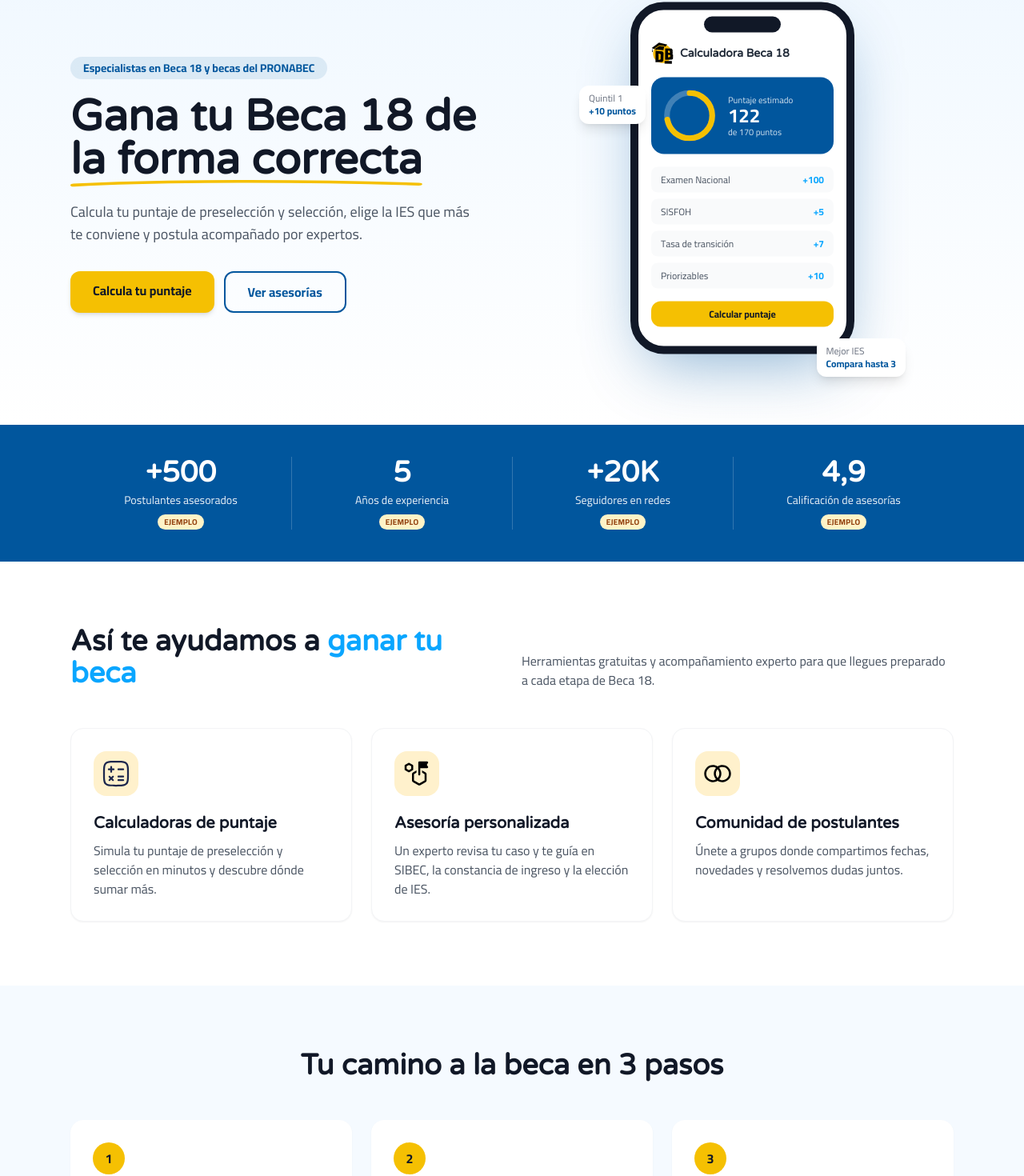
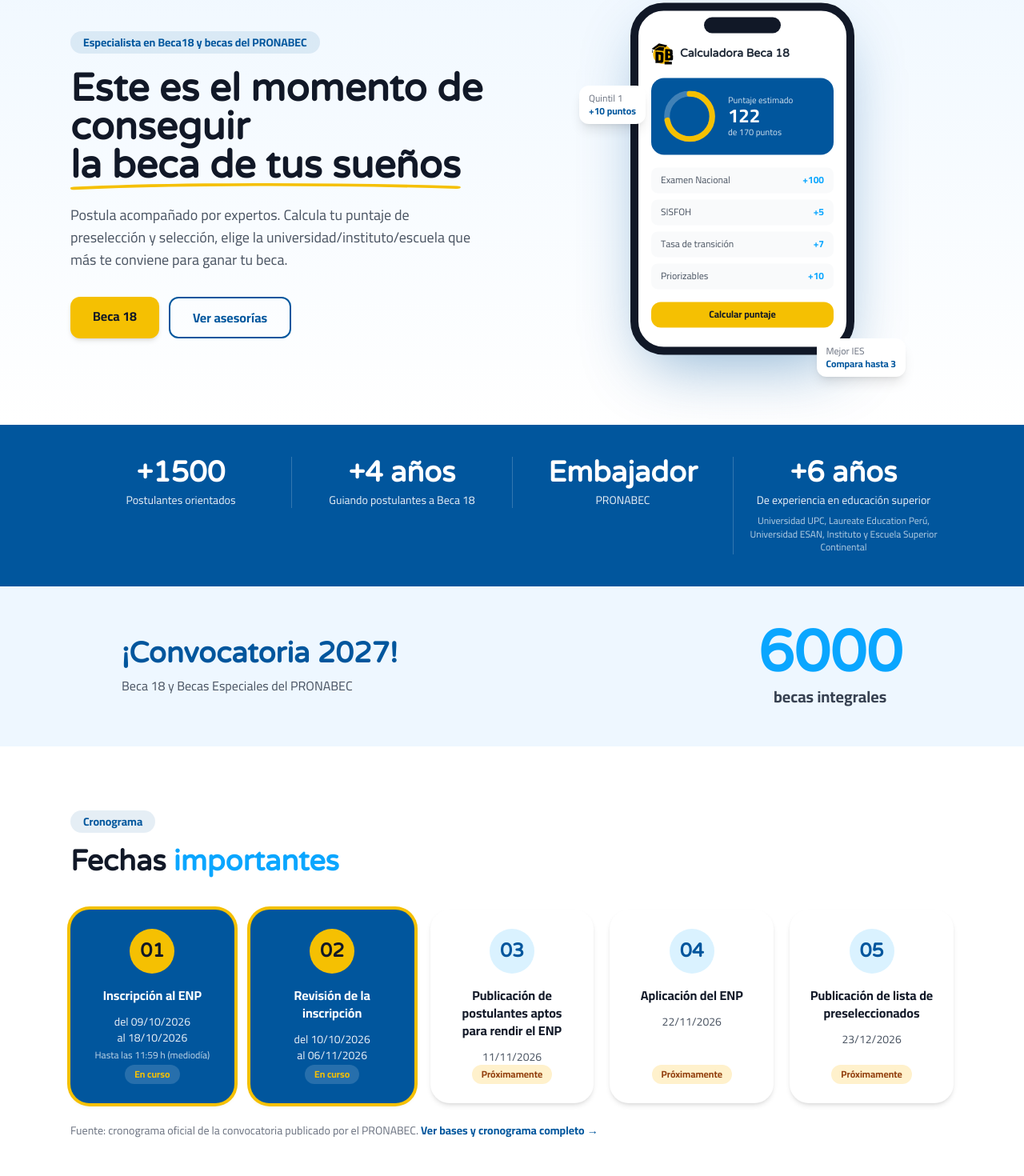
Before and after one commit to daevrusse/DavidBecas, a React (Vite) app: page / in a window 1280 px wide. Shown: the part 133-1603 px from the top of the page at 80% size. Built offline with nearby package versions, Linux system fonts and the light colour scheme.

Commit message:
Home: nuevos textos, botón Beca 18, cifras reales, convocatoria 2027 y cronograma

```diff
--- a/index.html
+++ b/index.html
@@ -3,7 +3,7 @@
   <head>
     <meta charset="UTF-8" />
     <meta name="viewport" content="width=device-width, initial-scale=1.0">
-    <title>DDavidBecas | especialista en Beca18 y becas del PRONABEC</title>
+    <title>DavidBecas | especialista en Beca18 y becas del PRONABEC</title>
     <meta name="description" content="Especialistas en Beca18 y becas del PRONABEC">
     <meta name="keywords" content="Becas, Beca18, Asesoria en Beca18">
     <meta name="author" content="DavidBecas">
--- a/src/components/LandingPage.jsx
+++ b/src/components/LandingPage.jsx
@@ -1,7 +1,7 @@
 import Hero from './landing/Hero'
 import StatsBand from './landing/StatsBand'
-import Benefits from './landing/Benefits'
-import Steps from './landing/Steps'
+import Convocatoria from './landing/Convocatoria'
+import Cronograma from './landing/Cronograma'
 import Testimonials from './landing/Testimonials'
 import Faq from './landing/Faq'
 import CtaBanner from './landing/CtaBanner'
@@ -13,8 +13,8 @@
     <main className="font-cairo">
       <Hero />
       <StatsBand />
-      <Benefits />
-      <Steps />
+      <Convocatoria />
+      <Cronograma />
 
       {/* Planes de servicio (id="servicios") */}
       <Planes />
--- /dev/null
+++ b/src/components/landing/Convocatoria.jsx
@@ -0,0 +1,41 @@
+import { useEffect, useRef, useState } from 'react'
+import { animate, useInView } from 'motion/react'
+import { convocatoria } from '../../data/landing'
+
+// Contador animado: sube hasta el número de becas cuando entra en pantalla.
+function Contador({ hasta, desde = 1000, duracion = 2 }) {
+  const ref = useRef(null)
+  const visible = useInView(ref, { once: true, margin: '-40px' })
+  const [valor, setValor] = useState(desde)
+
+  useEffect(() => {
+    if (!visible) return
+    const controls = animate(desde, hasta, {
+      duration: duracion,
+      ease: 'easeOut',
+      onUpdate: (v) => setValor(Math.round(v)),
+    })
+    return () => controls.stop()
+  }, [visible, desde, hasta, duracion])
+
+  return <span ref={ref}>{valor}</span>
+}
+
+export default function Convocatoria() {
+  return (
+    <section className="bg-[#EEF7FF]">
+      <div className="mx-auto flex max-w-5xl flex-col items-center justify-between gap-6 px-6 py-12 text-center md:flex-row md:text-left">
+        <div>
+          <h2 className="font-varela-round text-3xl font-bold text-[#01569D] sm:text-4xl">{convocatoria.titulo}</h2>
+          <p className="mt-2 text-gray-600">Beca 18 y Becas Especiales del PRONABEC</p>
+        </div>
+        <div className="text-center">
+          <p className="font-varela-round text-6xl font-bold leading-none text-[#0AA6FF] sm:text-7xl">
+            <Contador hasta={convocatoria.becas} />
+          </p>
+          <p className="mt-1 text-xl font-semibold text-gray-700">{convocatoria.etiqueta}</p>
+        </div>
+      </div>
+    </section>
+  )
+}
--- /dev/null
+++ b/src/components/landing/Cronograma.jsx
@@ -0,0 +1,78 @@
+import { cronograma, convocatoria } from '../../data/landing'
+import Reveal from './Reveal'
+
+// '2026-10-09' -> '09/10/2026'
+const fmt = (iso) => iso.split('-').reverse().join('/')
+
+// Fecha de hoy en Perú, en formato AAAA-MM-DD (comparable como texto)
+const hoyLima = () =>
+  new Intl.DateTimeFormat('en-CA', { timeZone: 'America/Lima' }).format(new Date())
+
+function estado({ inicio, fin }, hoy) {
+  const final = fin || inicio
+  if (hoy > final) return 'finalizado'
+  if (hoy >= inicio) return 'en-curso'
+  return 'proximo'
+}
+
+const ETIQUETA = {
+  finalizado: { texto: 'Finalizado', cls: 'bg-gray-100 text-gray-500' },
+  'en-curso': { texto: 'En curso', cls: 'bg-emerald-100 text-emerald-700' },
+  proximo: { texto: 'Próximamente', cls: 'bg-[#FFF1CC] text-amber-800' },
+}
+
+export default function Cronograma() {
+  const hoy = hoyLima()
+
+  return (
+    <section id="cronograma" className="mx-auto max-w-6xl px-6 py-20 text-left">
+      <Reveal>
+        <span className="inline-block rounded-full bg-[#01569D]/10 px-4 py-1 text-sm font-semibold text-[#01569D]">
+          Cronograma
+        </span>
+        <h2 className="mt-4 font-varela-round text-3xl font-bold text-gray-900 sm:text-4xl">
+          Fechas <span className="text-[#0AA6FF]">importantes</span>
+        </h2>
+      </Reveal>
+
+      <ol className="mt-10 grid gap-5 sm:grid-cols-2 lg:grid-cols-5">
+        {cronograma.map((e, i) => {
+          const est = estado(e, hoy)
+          const activo = est === 'en-curso'
+          return (
+            <Reveal key={e.titulo} delay={i * 0.08}>
+              <li
+                className={`flex h-full flex-col items-center rounded-3xl p-6 text-center shadow-md transition hover:-translate-y-1 ${
+                  activo ? 'bg-[#01569D] text-white ring-4 ring-[#F5C002]' : 'bg-white text-gray-900'
+                } ${est === 'finalizado' ? 'opacity-70' : ''}`}
+              >
+                <span
+                  className={`flex h-14 w-14 items-center justify-center rounded-full font-varela-round text-2xl font-bold ${
+                    activo ? 'bg-[#F5C002] text-gray-900' : 'bg-[#0AA6FF]/15 text-[#01569D]'
+                  }`}
+                >
+                  {String(i + 1).padStart(2, '0')}
+                </span>
+                <h3 className="mt-4 font-bold leading-snug">{e.titulo}</h3>
+                <p className={`mt-3 text-sm ${activo ? 'text-white/90' : 'text-gray-600'}`}>
+                  {e.fin ? <>del {fmt(e.inicio)}<br />al {fmt(e.fin)}</> : fmt(e.inicio)}
+                </p>
+                {e.nota && <p className={`mt-1 text-xs ${activo ? 'text-white/75' : 'text-gray-500'}`}>{e.nota}</p>}
+                <span className={`mt-auto inline-block rounded-full px-3 py-1 pt-1 text-xs font-bold ${activo ? 'mt-4 bg-white/15 text-[#F5C002]' : `mt-4 ${ETIQUETA[est].cls}`}`}>
+                  {ETIQUETA[est].texto}
+                </span>
+              </li>
+            </Reveal>
+          )
+        })}
+      </ol>
+
+      <p className="mt-6 text-sm text-gray-500">
+        Fuente: cronograma oficial de la convocatoria publicado por el PRONABEC.{' '}
+        <a href={convocatoria.fuente} target="_blank" rel="noopener noreferrer" className="font-semibold text-[#01569D] hover:underline">
+          Ver bases y cronograma completo →
+        </a>
+      </p>
+    </section>
+  )
+}
--- a/src/components/landing/Hero.jsx
+++ b/src/components/landing/Hero.jsx
@@ -1,4 +1,3 @@
-import { Link } from 'react-router-dom'
 import { motion } from 'motion/react'
 import PhoneMockup from './PhoneMockup'
 
@@ -12,13 +11,13 @@
           transition={{ duration: 0.7, ease: 'easeOut' }}
         >
           <span className="inline-block rounded-full bg-[#01569D]/10 px-4 py-1 text-sm font-semibold text-[#01569D]">
-            Especialistas en Beca 18 y becas del PRONABEC
+            Especialista en Beca18 y becas del PRONABEC
           </span>
 
-          <h1 className="mt-5 font-varela-round text-4xl font-bold leading-tight text-gray-900 sm:text-5xl xl:text-[3.4rem]">
-            Gana tu Beca 18 de{' '}
-            <span className="relative inline-block whitespace-nowrap">
-              la forma correcta
+          <h1 className="mt-5 font-varela-round text-4xl font-bold leading-tight text-gray-900 sm:text-5xl">
+            Este es el momento de conseguir{' '}
+            <span className="relative inline-block sm:whitespace-nowrap">
+              la beca de tus sueños
               {/* Subrayado dibujado a mano */}
               <svg
                 viewBox="0 0 300 20" preserveAspectRatio="none" aria-hidden="true"
@@ -36,17 +35,18 @@
           </h1>
 
           <p className="mt-6 max-w-lg text-lg text-gray-600">
-            Calcula tu puntaje de preselección y selección, elige la IES que más te conviene
-            y postula acompañado por expertos.
+            Postula acompañado por expertos. Calcula tu puntaje de preselección y selección,
+            elige la universidad/instituto/escuela que más te conviene para ganar tu beca.
           </p>
 
           <div className="mt-8 flex flex-col gap-3 sm:flex-row">
-            <Link
-              to="/preseleccion"
+            <a
+              href="https://www.pronabec.gob.pe/beca-18/"
+              target="_blank" rel="noopener noreferrer"
               className="rounded-xl bg-[#F5C002] px-7 py-3 text-center font-bold text-gray-900 shadow-md transition hover:-translate-y-0.5 hover:bg-[#e0b000]"
             >
-              Calcula tu puntaje
-            </Link>
+              Beca 18
+            </a>
             <a
               href="#servicios"
               className="rounded-xl border-2 border-[#01569D] px-7 py-3 text-center font-bold text-[#01569D] transition hover:bg-[#01569D] hover:text-white"
--- a/src/components/landing/StatsBand.jsx
+++ b/src/components/landing/StatsBand.jsx
@@ -5,12 +5,13 @@
 export default function StatsBand() {
   return (
     <section className="bg-[#01569D] text-white">
-      <div className="mx-auto grid max-w-6xl grid-cols-2 gap-y-8 px-6 py-10 md:grid-cols-4 md:divide-x md:divide-white/20">
+      <div className="mx-auto grid max-w-6xl grid-cols-2 gap-y-8 px-6 py-10 md:grid-cols-4 md:items-start md:divide-x md:divide-white/20">
         {stats.map((s, i) => (
           <Reveal key={s.etiqueta} delay={i * 0.1} className="flex flex-col items-center px-4 text-center">
-            <span className="font-varela-round text-4xl font-bold">{s.valor}</span>
+            <span className="font-varela-round text-3xl font-bold sm:text-4xl">{s.valor}</span>
             <span className="mt-1 text-sm opacity-90">{s.etiqueta}</span>
-            <EjemploTag show={s.ejemplo} className="mt-2" />
+            {s.detalle && <span className="mt-2 max-w-[16rem] text-xs leading-snug opacity-70">{s.detalle}</span>}
+            <EjemploTag show={!!s.ejemplo} className="mt-2" />
           </Reveal>
         ))}
       </div>
--- a/src/data/landing.js
+++ b/src/data/landing.js
@@ -1,12 +1,34 @@
 // Contenido editable de la landing.
-// IMPORTANTE: las cifras y testimonios marcados con `ejemplo: true` son DATOS DE PRUEBA.
+// IMPORTANTE: los testimonios marcados con `ejemplo: true` son DATOS DE PRUEBA.
 // Reemplázalos por datos reales y cambia `ejemplo` a false; la etiqueta "Ejemplo" desaparece sola.
 
 export const stats = [
-  { valor: '+500', etiqueta: 'Postulantes asesorados', ejemplo: true },
-  { valor: '5', etiqueta: 'Años de experiencia', ejemplo: true },
-  { valor: '+20K', etiqueta: 'Seguidores en redes', ejemplo: true },
-  { valor: '4,9', etiqueta: 'Calificación de asesorías', ejemplo: true },
+  { valor: '+1500', etiqueta: 'Postulantes orientados' },
+  { valor: '+4 años', etiqueta: 'Guiando postulantes a Beca 18' },
+  { valor: 'Embajador', etiqueta: 'PRONABEC' },
+  {
+    valor: '+6 años',
+    etiqueta: 'De experiencia en educación superior',
+    detalle: 'Universidad UPC, Laureate Education Perú, Universidad ESAN, Instituto y Escuela Superior Continental',
+  },
+]
+
+// Contador "¡Convocatoria 2027!" (fuente: https://www.pronabec.gob.pe/beca-18/)
+export const convocatoria = {
+  titulo: '¡Convocatoria 2027!',
+  becas: 6000,
+  etiqueta: 'becas integrales',
+  fuente: 'https://www.pronabec.gob.pe/beca-18/',
+}
+
+// Cronograma oficial Beca 18 – Convocatoria 2027 (fuente: https://www.pronabec.gob.pe/beca-18/)
+// Fechas en formato AAAA-MM-DD. "fin" es opcional (para rangos).
+export const cronograma = [
+  { titulo: 'Inscripción al ENP', inicio: '2026-10-09', fin: '2026-10-18', nota: 'Hasta las 11:59 h (mediodía)' },
+  { titulo: 'Revisión de la inscripción', inicio: '2026-10-10', fin: '2026-11-06' },
+  { titulo: 'Publicación de postulantes aptos para rendir el ENP', inicio: '2026-11-11' },
+  { titulo: 'Aplicación del ENP', inicio: '2026-11-22' },
+  { titulo: 'Publicación de lista de preseleccionados', inicio: '2026-12-23' },
 ]
 
 export const pasos = [
```
